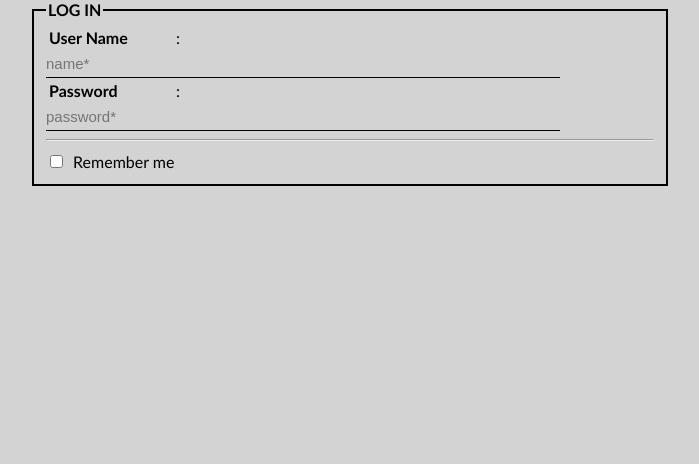
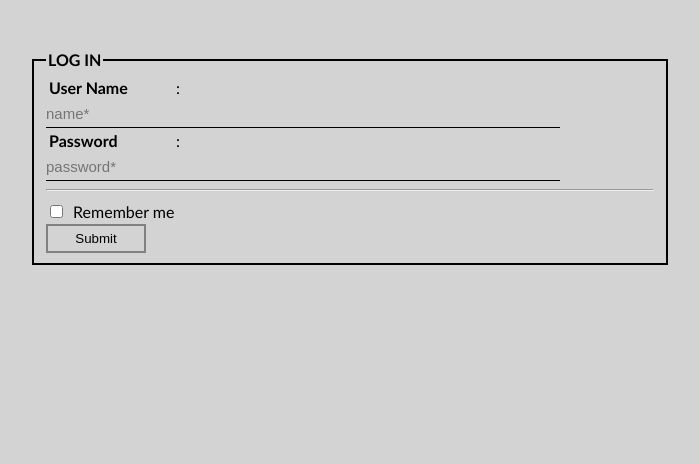
Before and after one commit to rahibulbulrahi/web-tech-php, a PHP site: page /login.php in a window 1280 px wide. Shown: the part 50-514 px from the top of the page, without its empty margins (290-989 px from the left). Run offline with PHP 8.4, Linux system fonts and the light colour scheme.

Commit message:
11 (button addd)

```diff
--- a/lab Task 4/login.php
+++ b/lab Task 4/login.php
@@ -9,6 +9,7 @@
         {
             width: 50%;
             margin: auto;
+            padding: 50px;
         }
         .login label
         {
@@ -39,6 +40,13 @@
             color:black;
             border-bottom: 1px solid black;
         }
+        input[type="submit"]
+        {
+            width: 100px ;
+            background: none;
+            border: 2px solid grey;
+            padding: 5px;cursor: pointer;
+        }
     </style>
 
     <body>
@@ -60,6 +68,7 @@
                     <label class="rememberme">Remember me
                     </span>
                 </div>
+                <input class="button "type="submit" value="Submit" name="submit">
             </fieldset>
         </form>
     <?php include('footer.php');?>
```
